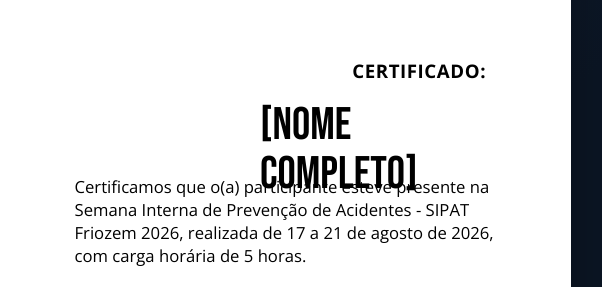
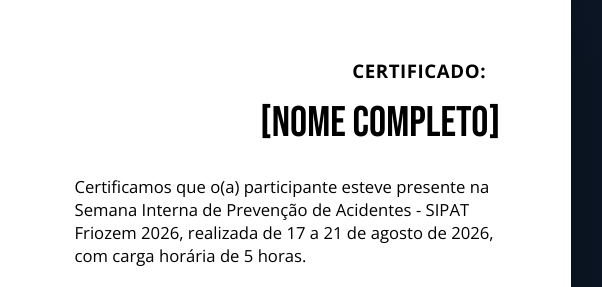
Before and after one commit to sergiolbsm-coder/QUIZ_SIPAT, a website: page public/certificado.html in a window 1280 px wide. Shown: the part 527-814 px from the top of the page, 519-1121 px from the left. Drawn offline with nearby package versions, Linux system fonts and the light colour scheme.

Commit message:
Corrige logo Friozem esticada e nome sempre em uma linha
- Logo Friozem: proporção natural (quadrada, como a imagem original)
  em vez da esticada; a versão anterior batia a proporção exata do
  PDF-modelo, mas ficou com aparência estranha — ajustada a pedido.
- Nome do certificado: reduz a fonte dinamicamente até caber em uma
  única linha, em vez de quebrar em duas. Corrigido também um bug no
  cálculo (media scrollWidth contra uma caixa com largura fixa igual
  ao próprio limite, o que sempre forçava o encolhimento ao mínimo
  mesmo para nomes curtos) e uma corrida de carregamento de fonte que
  fazia a medição usar a fonte de fallback antes da Bebas Neue
  carregar.

```diff
--- a/public/certificado.html
+++ b/public/certificado.html
@@ -66,7 +66,7 @@
 
   .lg-instituto { left: 1570.2px; top: 100.8px; width: 793.8px; height: 291.9px; }
   .lg-sipat { left: 114px; top: 900.3px; width: 790.2px; height: 366.9px; }
-  .lg-friozem { left: 1159.2px; top: 1279.2px; width: 648.9px; height: 275.4px; }
+  .lg-friozem { left: 1159.2px; top: 1279.2px; width: 330px; height: 330px; object-fit: contain; }
   .lg-sig { left: 1824.3px; top: 1269.3px; width: 497.1px; height: 235.8px; }
 
   .lbl-certificado {
@@ -74,12 +74,10 @@
     font-size: 52.5px; color: #187BDE; letter-spacing: 0.03em; white-space: nowrap;
   }
   .lbl-nome {
-    left: 1653.6px; top: 737.7px; width: 679.5px; white-space: normal;
+    left: 1653.6px; top: 737.7px; white-space: nowrap;
     font-family: "Bebas Neue", sans-serif; font-weight: 400;
     font-size: 128.1px; color: #3F27F5; line-height: 1.08; text-transform: uppercase;
   }
-  .lbl-nome.long { font-size: 96px; top: 705px; }
-  .lbl-nome.xlong { font-size: 74px; top: 685px; }
   .lbl-corpo {
     left: 1132.8px; top: 946.5px; width: 1199.7px; white-space: normal;
     font-family: "Open Sans", sans-serif; font-weight: 300;
@@ -171,6 +169,16 @@
   window.addEventListener('resize', fitCertDisplay);
   fitCertDisplay();
 
+  let fontsReady = false;
+  Promise.all([
+    document.fonts.load('400 128px "Bebas Neue"'),
+    document.fonts.load('300 46px "Open Sans"'),
+    document.fonts.load('700 52px "Open Sans"')
+  ]).then(() => {
+    fontsReady = true;
+    updatePreview();
+  }).catch(() => { fontsReady = true; });
+
   const CONECTORES = ['de', 'da', 'do', 'das', 'dos', 'e'];
   function formatName(raw) {
     const words = raw.trim().toLowerCase().split(/\s+/).filter(Boolean);
@@ -180,14 +188,26 @@
     }).join(' ');
   }
 
+  const NOME_MAX_WIDTH = 679.5;
+  const NOME_MAX_FONT = 128.1;
+  const NOME_MIN_FONT = 34;
+
+  function fitNomeFont() {
+    if (!fontsReady) return; // evita medir com a fonte de fallback (ainda não carregou a Bebas Neue)
+    let size = NOME_MAX_FONT;
+    certName.style.fontSize = size + 'px';
+    while (certName.scrollWidth > NOME_MAX_WIDTH && size > NOME_MIN_FONT) {
+      size -= 2;
+      certName.style.fontSize = size + 'px';
+    }
+  }
+
   function updatePreview() {
     const raw = nameInput.value.trim();
     const formatted = formatName(raw);
     const display = formatted ? formatted.toUpperCase() : '[NOME COMPLETO]';
     certName.textContent = display;
-    certName.classList.remove('long', 'xlong');
-    if (display.length > 34) certName.classList.add('xlong');
-    else if (display.length > 22) certName.classList.add('long');
+    fitNomeFont();
     const ready = formatted.length >= 3;
     btnPdf.disabled = !ready;
     btnPng.disabled = !ready;
@@ -196,6 +216,9 @@
   nameInput.addEventListener('input', updatePreview);
 
   async function renderCanvas() {
+    await document.fonts.ready;
+    fontsReady = true;
+    fitNomeFont();
     const prevTransform = certEl.style.transform;
     certEl.style.transform = 'none';
     await new Promise((r) => requestAnimationFrame(() => requestAnimationFrame(r)));
```
